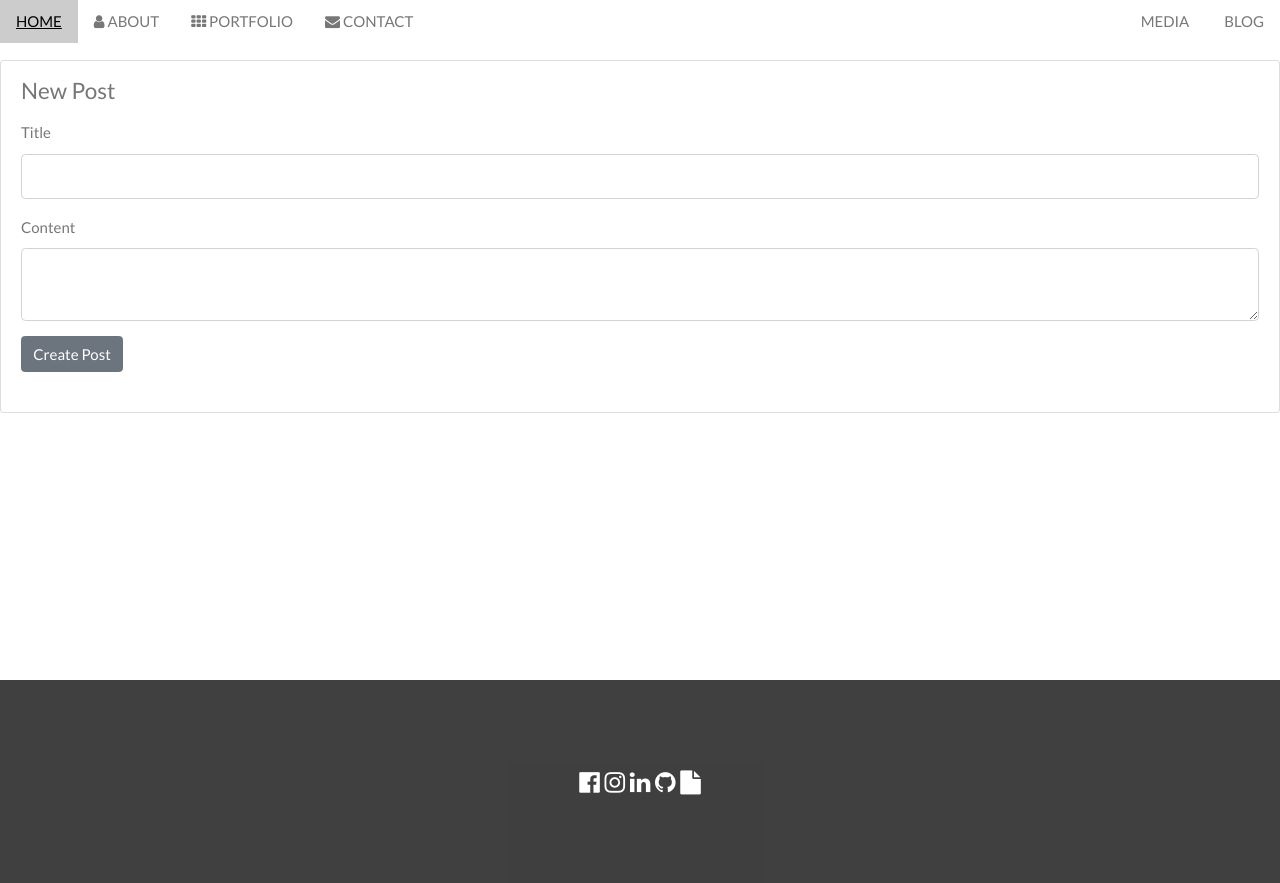
After one commit to Ttovey/PortfolioWebsite, a Flask app: page /blog/new in a window 1280 px wide. The commit adds this page. Run offline with Flask 2, Linux system fonts and the light colour scheme; a user stored in the database is signed in; some libraries are stand-ins or nearby versions.

Commit message:
Added Login Functionality and New Blog Creation

```diff
--- a/website/forms.py
+++ b/website/forms.py
@@ -6,9 +6,14 @@ from wtforms.validators import DataRequired, Email
 class ContactForm(FlaskForm):
     email = StringField('Email', validators=[DataRequired(), Email()])
     content = TextAreaField('Content', validators=[DataRequired()])
-    submit = SubmitField('Send')
+    submit = SubmitField('Send Message')
 
 class LoginForm(FlaskForm):
-    email = StringField('Email', validators=[DataRequired(), Email()])
+    username = StringField('Username', validators=[DataRequired()])
     password = PasswordField('Password', validators=[DataRequired()])
     submit = SubmitField('Login')
+
+class NewPost(FlaskForm):
+    title = StringField('Title', validators=[DataRequired()])
+    content = TextAreaField('Content', validators=[DataRequired()])
+    submit = SubmitField('Create Post')
--- a/website/routes.py
+++ b/website/routes.py
@@ -1,8 +1,10 @@
 from flask import render_template, request, redirect, url_for, flash
 from flask_mail import Mail, Message
-from website.forms import ContactForm, LoginForm
-from website.models import Post
-from website import mail, app
+from flask_login import login_user, current_user, logout_user, login_required
+from website.forms import ContactForm, LoginForm, NewPost
+from website.models import Post, User
+from website import mail, app, db
+import os
 
 def send_email(content, email):
     msg = Message('Personal Website Message',
@@ -25,13 +27,30 @@ def index():
 @app.route('/blog', methods=['GET', 'POST'])
 def blog():
     page = request.args.get('page', 1, type=int)
-    posts = Post.query.order_by(Post.date_posted.desc()).paginate(page=page, per_page=4)
+    posts = Post.query.order_by(Post.date_posted.desc()).paginate(page=page, per_page=5)
     return render_template('blog.html', title='Blog', posts=posts)
 
-@app.route('/login', methods=['GET'])
+@app.route('/blog/new', methods=['GET', 'POST'])
+@login_required
+def new_blog():
+    form = NewPost()
+    if form.validate_on_submit():
+        post = Post(title=form.title.data, content=form.content.data)
+        db.session.add(post)
+        db.session.commit()
+        return redirect(url_for('blog'))
+    return render_template('new_post.html', title='New Post', form=form)
+
+@app.route('/login', methods=['GET', 'POST'])
 def login():
     form = LoginForm()
-
+    if form.validate_on_submit():
+        user = User.query.filter_by(username=form.username.data).first()
+        print(form.username.data)
+        if user:
+            login_user(user)
+            next_page = request.args.get('next')
+            return redirect(next_page) if next_page else redirect(url_for('blog'))
     return render_template('login.html', title='Login', form=form)
 
 @app.route('/media')
--- a/website/templates/blog.html
+++ b/website/templates/blog.html
@@ -11,7 +11,7 @@
                         <div class="article-metadata">
                             <small class="text-muted">{{ post.date_posted.strftime("%Y-%m-%d") }}</small>
                         </div>
-                        <h2>{{ post.title }}</h2>
+                        <h2>{{ post.title[:20] }}</h2>
                         <p class="article-content">{{ post.content[:50] }}</p>
                     </div>
                 </article>
@@ -21,7 +21,8 @@
                 {% if posts.page == page_num %}
                 <a class='btn btn-secondary mb-4' href='{{ url_for("blog", page=page_num) }}'>{{ page_num }}</a>
                 {% else %}
-                <a class='btn btn-outline-secondary mb-4' href='{{ url_for("blog", page=page_num) }}'>{{ page_num }}</a>
+                <a class='btn btn-outline-secondary mb-4' href='{{ url_for("blog", page=page_num) }}'>{{ page_num
+                    }}</a>
                 {% endif %}
                 {% else %}
                 ...
--- /dev/null
+++ b/website/templates/new_post.html
@@ -0,0 +1,30 @@
+{% extends "base.html" %}
+
+
+{% block content %}
+
+<div class="content">
+    <div class='content-section'>
+        <form method="POST" action="">
+            {{ form.hidden_tag() }}
+            <fieldset class="form-group">
+                <legend class="border-bottom-mb-4">New Post</legend>
+                <div class="form-group">
+                    {{ form.title.label(class="form-control-label") }}
+                    {{ form.title(class="form-control form-control-lg") }}
+                </div>
+                <div class="form-group">
+                    {{ form.content.label(class="form-control-label") }}
+                    {{ form.content(class="form-control form-control-lg") }}
+                </div>
+                <div class="form-group">
+                    {{ form.submit(class="btn btn-secondary") }}
+                </div>
+            </fieldset>
+        </form>
+    </div>
+</div>
+
+
+
+{% endblock content %}
```
Also changed, not shown: website/templates/index.html (+55 -26 lines), website/templates/login.html (+13 -9 lines), website/site.db.
